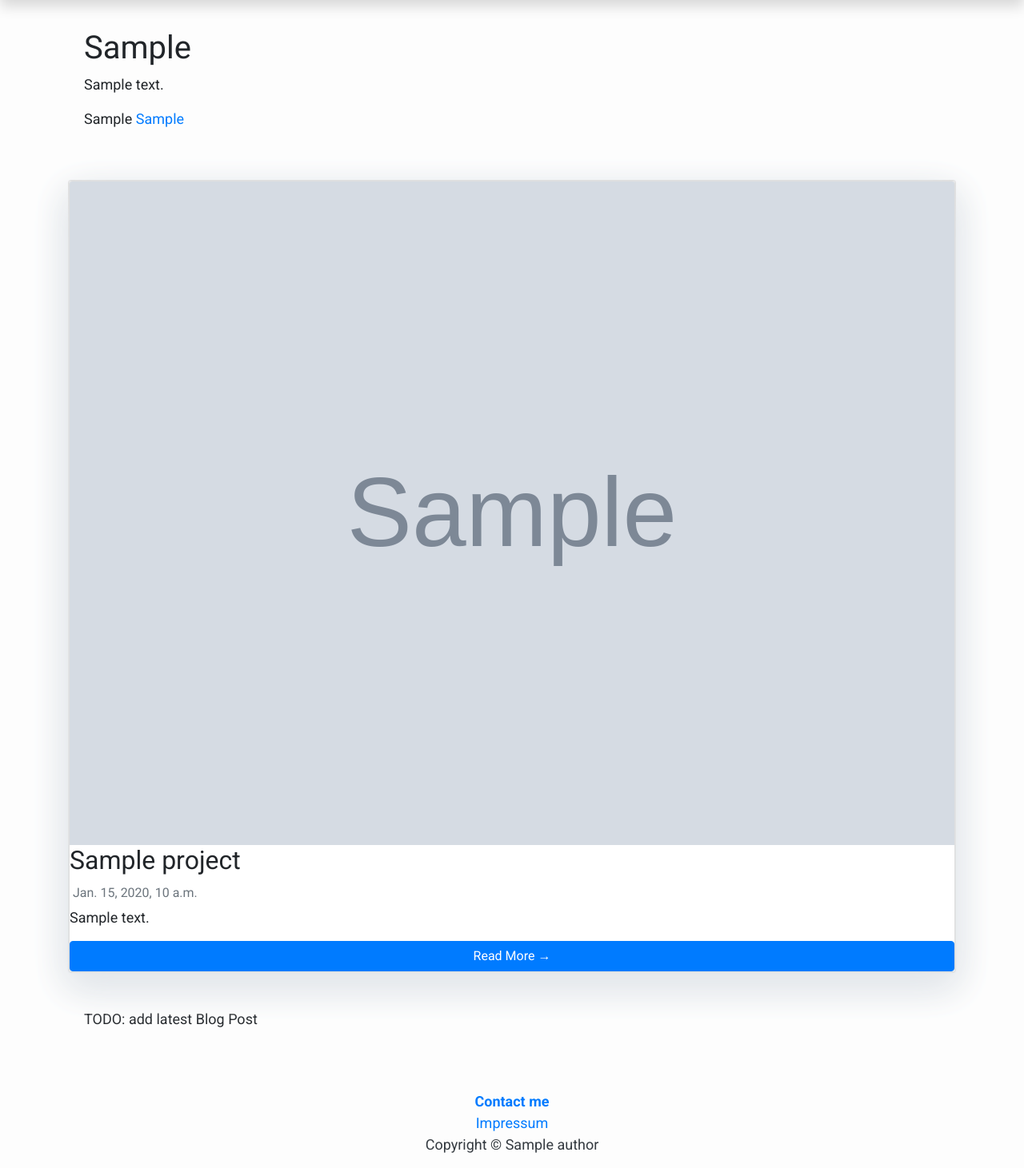
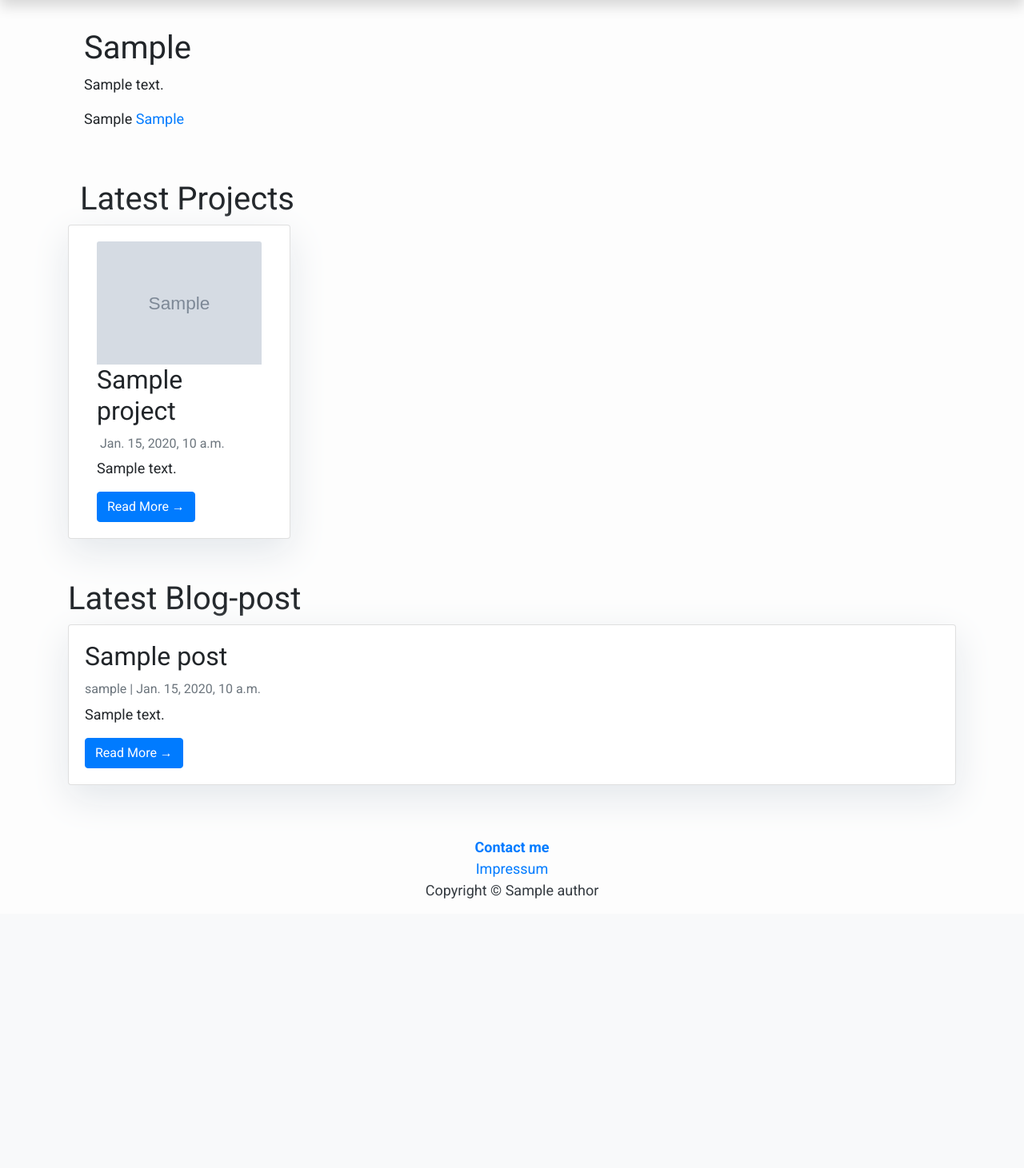
Before and after one commit to n4thal/djangoskeleton, a Django app: page / in a window 1280 px wide. Shown: the part 59-1520 px from the top of the page at 80% size. After the commit the page ends 1183 px from the top, so only its background shows below. Run offline with Django 3.2, Linux system fonts and the light colour scheme; tables that the repository leaves empty hold one stand-in row (values such as "Sample post"); grey boxes marked "Sample" are stand-in pictures; some libraries are stand-ins or nearby versions.

Commit message:
added latest blog post to landing.html

```diff
--- a/core/views.py
+++ b/core/views.py
@@ -7,11 +7,11 @@ from projects.models import Project
 # Create your views here.
 def landing(request):
     author = get_object_or_404(Author, pk=1)
-    most_recent_post = Post.objects.all().order_by('id')[:1]
-    four_most_recent_projects = Project.objects.all().order_by('id')[:4]
+    most_recent_post = Post.objects.all().order_by('-id')[:1]
+    four_most_recent_projects = Project.objects.all().order_by('-id')[:4]
     context = {
         'author': author,
-        'recent_post': most_recent_post,
+        'most_recent_post': most_recent_post,
         'recent_projects': four_most_recent_projects,
     }
     return render(request, 'landing.html', context)
--- a/templates/landing.html
+++ b/templates/landing.html
@@ -14,20 +14,34 @@
                 </p>
             </div>
             <br>
+            <div class="container">
+                <h1>Latest Projects</h1>
+                <div class="row">
                     {% for project in recent_projects %}
-            <div class="card mb-4">
-                <div class="card body">
+                    <div class="card mb-4 col-lg-3 col-sm-4 d-flex align-items-stretch">
+                        <div class="card-body h-100">
                             <img class="card-img-top" src="{% static project.image %}">
                             <h2 class="card-title">{{ project.title }}</h2>
                             <p class="card-text text-muted h6"> {{ project.publication_date }} </p>
-                    <p class="card-text">{{ project.summary|slice:":200" }}</p>
+                            <p class="card-text">{{ project.summary|slice:":60" }}</p>
                             <a href="{% url 'projects_detail' project.pk %}" class="btn btn-primary">Read More &rarr;</a>
                         </div>
                     </div>
                     {% endfor %}
+                </div>
+            </div>
+            <br>
+            <h1>Latest Blog-post</h1>
+            {% for post in most_recent_post %}
+            <div class="card mb-4">
                 <div class="card-body">
-                <p>TODO: add latest Blog Post</p>
+                    <h2 class="card-title">{{ post.title }}</h2>
+                    <p class="card-text text-muted h6">{{ post.author }} | {{ post.publication_date}} </p>
+                    <p class="card-text">{{ post.summary|slice:":200" }}</p>
+                    <a href="#" class="btn btn-primary">Read More &rarr;</a>
                 </div>
+            </div>
+            {% endfor %}
         </div>
     </div>
 </div>
```
Lines whose indentation alone changed are shown as unchanged.
